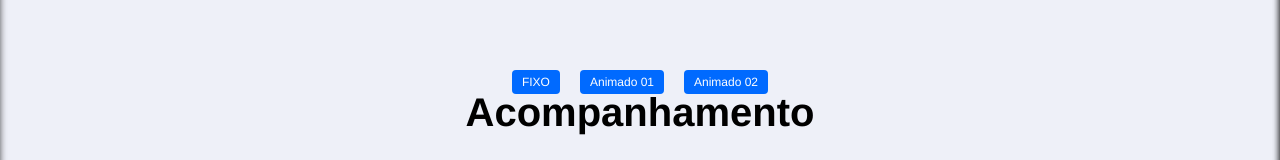
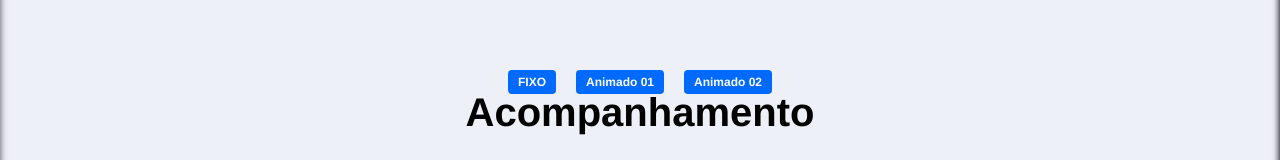
Before and after one commit to kaioFerreira/Frontend-Site-TitaniumDev, a React (Create React App) app: page /Acompanhamento in a window 1280 px wide. Shown: the part 397-557 px from the top of the page. Built offline with nearby package versions, Linux system fonts and the light colour scheme.

Commit message:
Fixed: FooterAnimado

```diff
--- a/src/pages/Acompanhamento/index.tsx
+++ b/src/pages/Acompanhamento/index.tsx
@@ -68,9 +68,9 @@ const Acompanhamento: React.FC = () => {
 
                 <div>
                     <section>
-                        <a onClick={handleVisibleFixo}>FIXO</a>
-                        <a onClick={handleVisibleAnimado1}>Animado 01</a>
-                        <a onClick={handleVisibleAnimado2}>Animado 02</a>
+                        <span onClick={handleVisibleFixo}>FIXO</span>
+                        <span onClick={handleVisibleAnimado1}>Animado 01</span>
+                        <span onClick={handleVisibleAnimado2}>Animado 02</span>
                     </section>
 
                     <span>Acompanhamento</span>
@@ -222,9 +222,9 @@ const Acompanhamento: React.FC = () => {
                             </Link>
                         </li>
                     </ul>
-                    <a onClick={handleClickAnimado1}>
+                    <span onClick={handleClickAnimado1}>
                         <BsFillGearFill size={25}/>
-                    </a>
+                    </span>
                 </FooterAnimado1>
 
                 <FooterAnimado2 isVisible={visibleAnimado2}  isClick={clickAnimado2}>
@@ -298,9 +298,9 @@ const Acompanhamento: React.FC = () => {
                             </Link>
                         </li>
                     </ul>
-                    <a onClick={handleClickAnimado2}>
+                    <span onClick={handleClickAnimado2}>
                         <BsFillGearFill size={20}/>
-                    </a>
+                    </span>
                 </FooterAnimado2>
             </ConteinerFooter>
 
--- a/src/pages/Acompanhamento/styles.ts
+++ b/src/pages/Acompanhamento/styles.ts
@@ -27,7 +27,7 @@ export const Body = styled.div`
         height: 50vh;
 
         section {
-            a {
+            span {
                 margin: 10px;
                 cursor: pointer;
                 background: #006aff;
@@ -103,7 +103,7 @@ export const FooterAnimado1 = styled.div<AnimadoPros>`
 
     display: ${({ isVisible }) => isVisible ? "flex" : "none" };
     align-items: flex-end;
-    > a {
+    > span {
         cursor: pointer;
         transition: 0.3s;
         margin-right: 20px;
@@ -170,7 +170,7 @@ export const FooterAnimado2 = styled.div<Animado2Pros>`
     display: ${({ isVisible }) => isVisible ? "flex" : "none" };
     align-items: flex-end;
     flex-direction: column;
-    > a {
+    > span {
         cursor: pointer;
         transition: 0.3s;
         margin-right: 10px;
```
